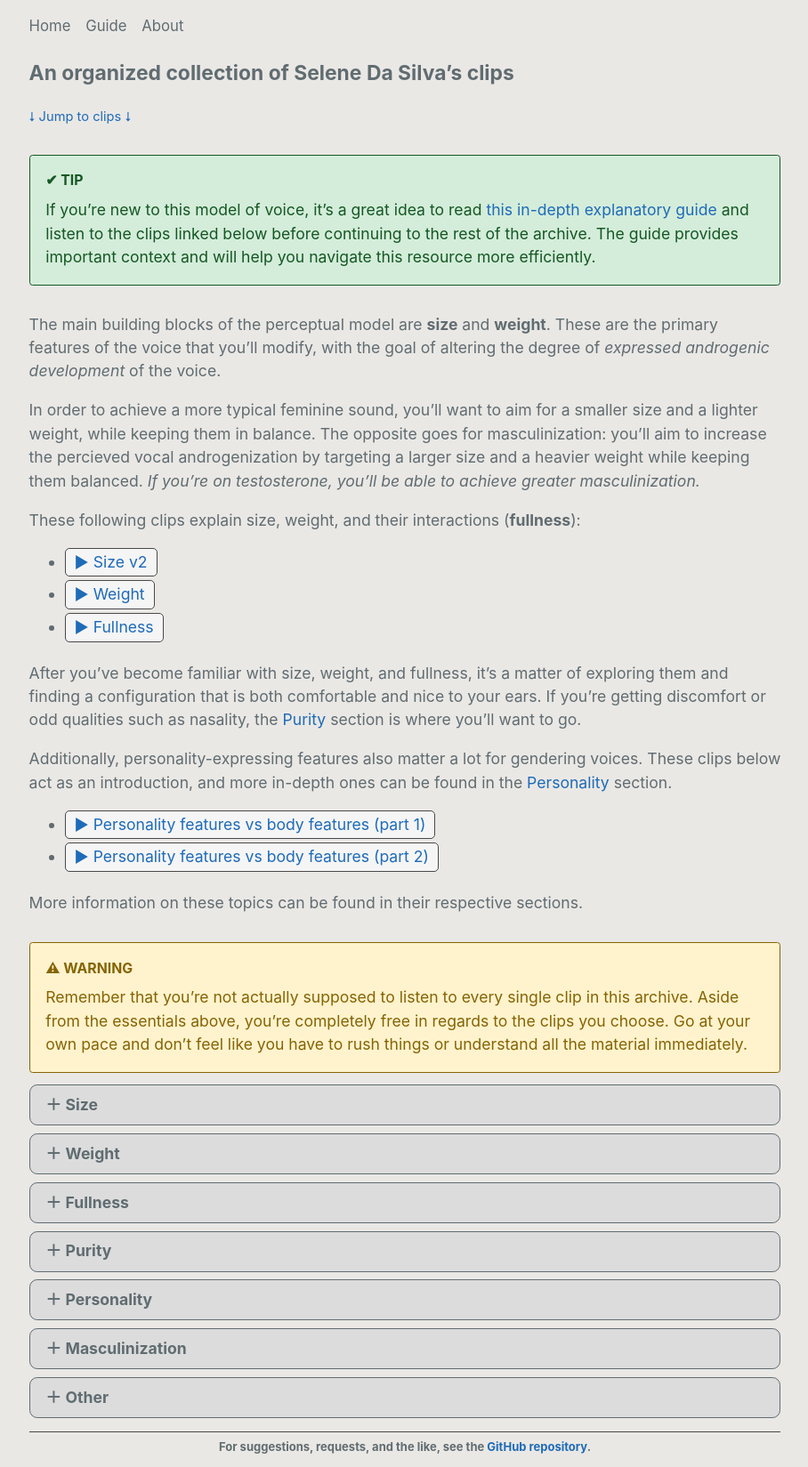
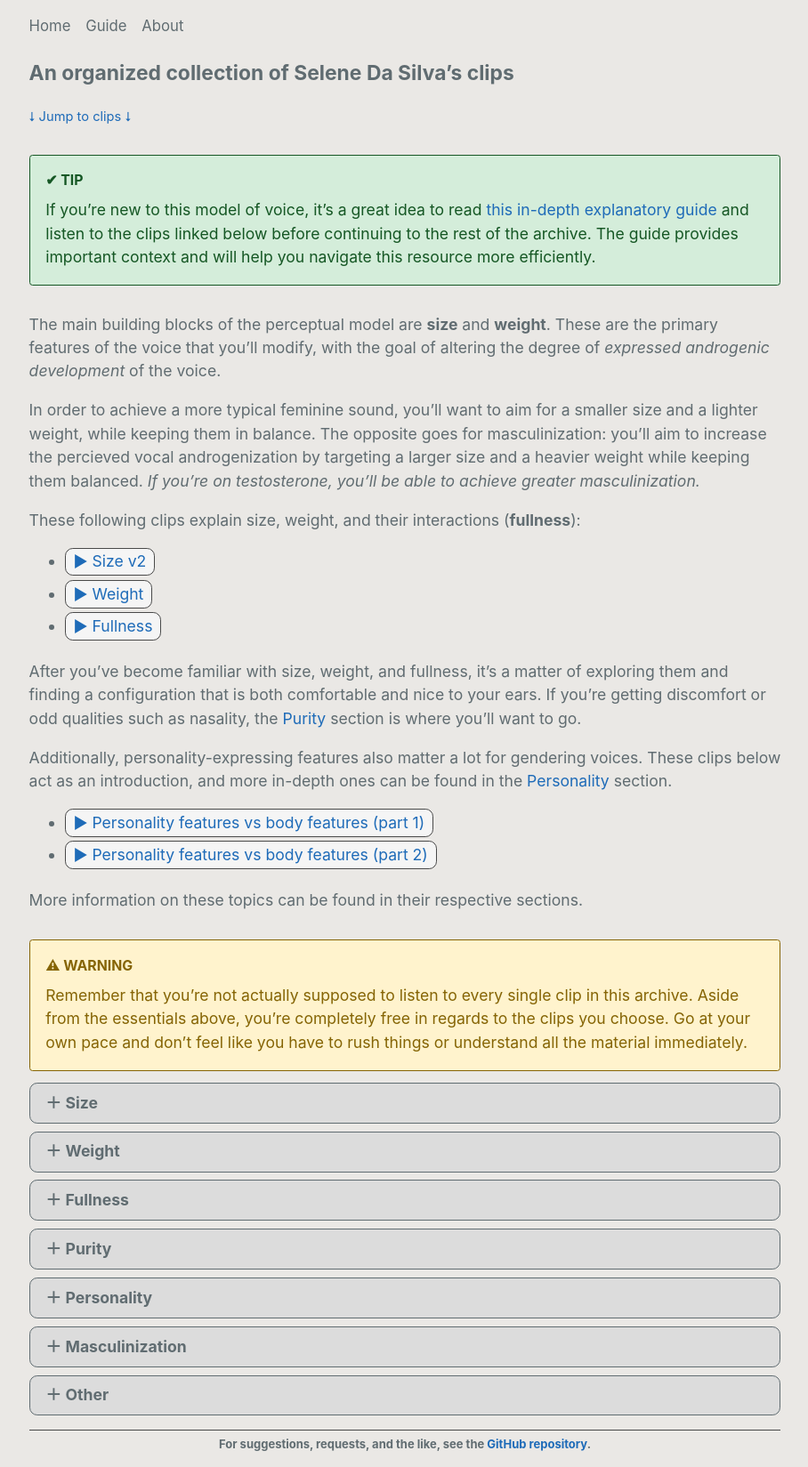
Before and after one commit to selenearchive/selenearchive.github.io, a Jekyll site: the page built from home.md, in a window 1280 px wide. Shown: the whole page at 89% size, without its empty margins (185-1093 px from the left). Built offline with Jekyll 4.4.1, drawn with Linux system fonts in a browser that asks for light colours.

Commit message:
Format clip CSS

```diff
--- a/_sass/player.scss
+++ b/_sass/player.scss
@@ -33,32 +33,21 @@
     display: none;
 }
 
-
 .clip {
     display: inline-block;
-
-    font-size: inherit;
-    font-family: inherit;
-    font-weight: inherit;
-    font-style: inherit;
-    text-decoration: none;
-
     background-color: $button-bg-color;
     border: 1px solid $body-border-color;
-    border-radius: 5px;
-
-    padding: 2px 10px;
-
+    border-radius: 0.5em;
+    padding: 0.1em 0.5em;
     cursor: pointer;
 
-}
+    &:active {
+        background-color: $active-bg-color;
+    }
 
-.clip:active {
-    background-color: $active-bg-color;
-}
-
-.clip::before {
-    content: "► ";
+    &::before {
+        content: "► ";
+    }
 }
 
 li > .clip {
```
